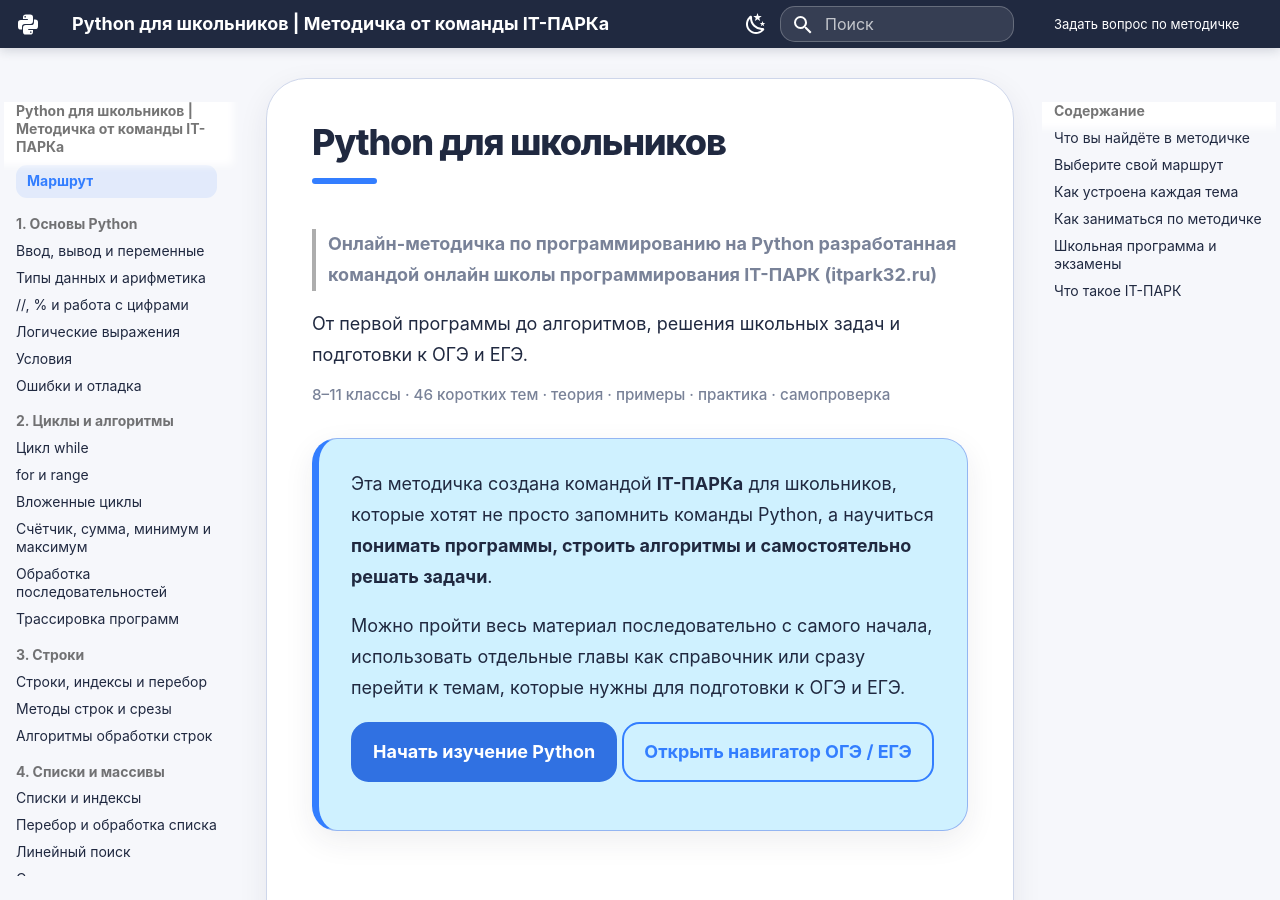
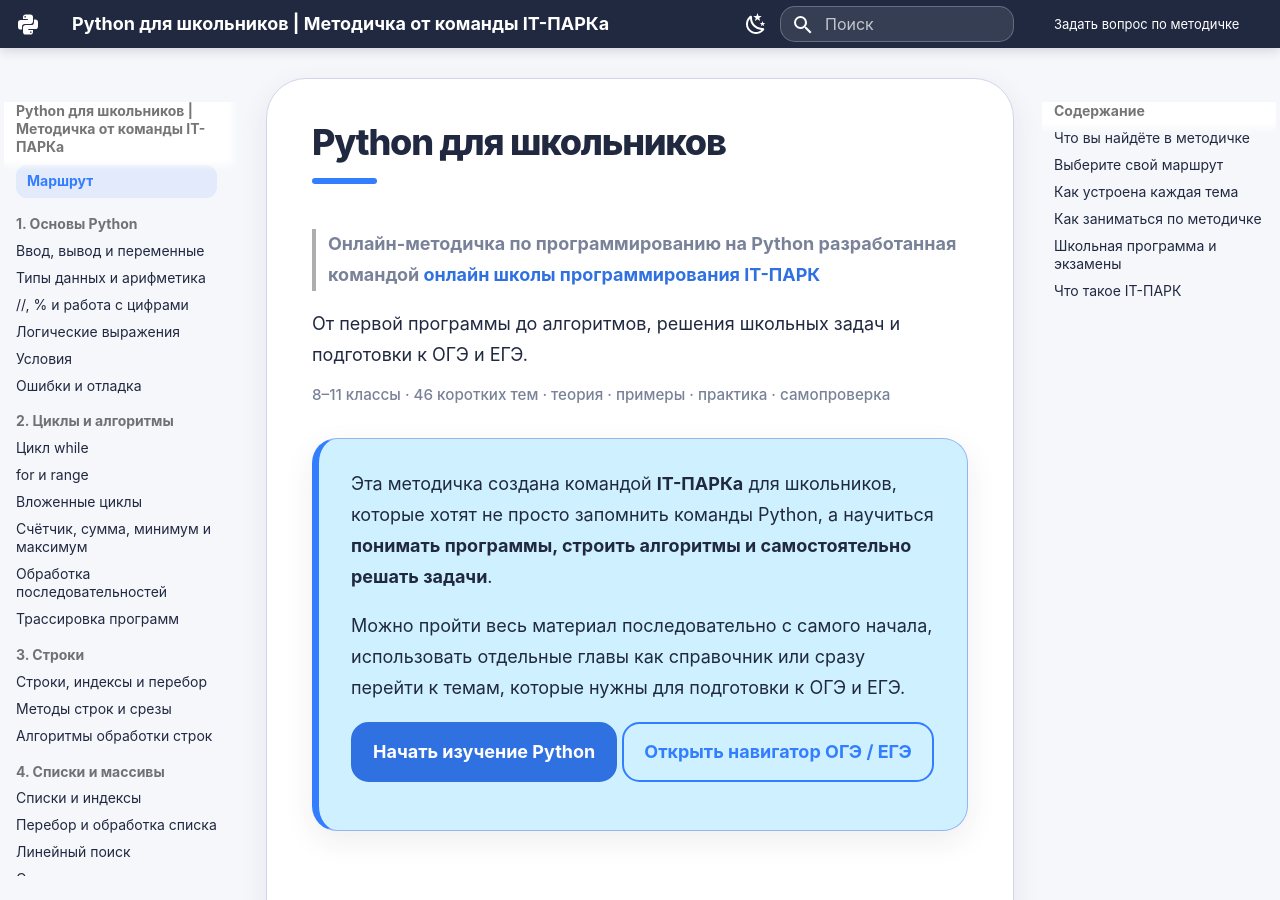
Before and after one commit to itpark32/python-school-metodichka, an MkDocs documentation site: the page built from docs/index.md, in a window 1280 px wide and 900 px high. Built offline with MkDocs 1.6.1 and Material for MkDocs 9.7.7, drawn with Linux system fonts in a browser that asks for light colours; some of the changed text lies outside the part shown.

Commit message:
Сделать ссылки IT-ПАРКа частью текста

```diff
--- a/docs/index.md
+++ b/docs/index.md
@@ -1,6 +1,6 @@
 # Python для школьников
 
-> **Онлайн-методичка по программированию на Python разработанная командой онлайн школы программирования IT-ПАРК (itpark32.ru)**
+> **Онлайн-методичка по программированию на Python разработанная командой [онлайн школы программирования IT-ПАРК](https://itpark32.ru/)**
 
 От первой программы до алгоритмов, решения школьных задач и подготовки к ОГЭ и ЕГЭ.
 
@@ -111,6 +111,6 @@ Python здесь рассматривается прежде всего как
 
 Здесь изучение Python только начинается.
 
-Если захотите больше - добро пожаловать в IT-ПАРК на курс «Программирование для школьников 13-17 лет». [https://itpark32.ru/young](https://itpark32.ru/young)
+Если захотите больше - добро пожаловать в IT-ПАРК на курс [«Программирование для школьников 13-17 лет»](https://itpark32.ru/young).
 
 [Перейти к первой теме →](basics/input-output-variables.md)
```
